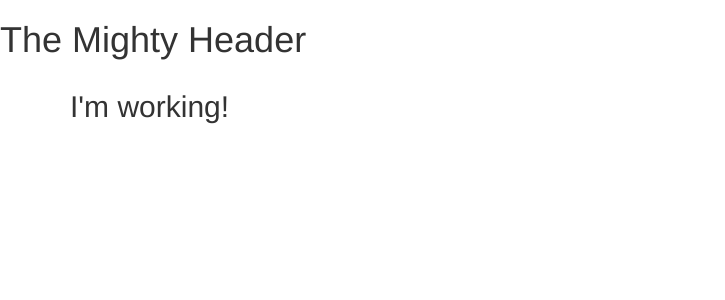
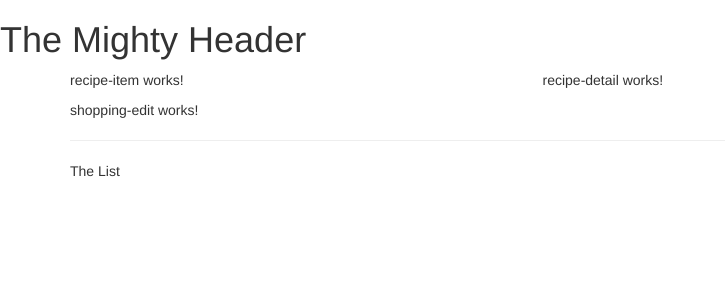
Before and after one commit to martins87/angular-course, an Angular app in the folder course-project/: page / in a window 1280 px wide. Shown: the top 300 px of the page, without its empty margins (0-725 px from the left). Built offline with nearby package versions, Linux system fonts and the light colour scheme.

Commit message:
Edit page layout

```diff
--- a/course-project/src/app/app.component.html
+++ b/course-project/src/app/app.component.html
@@ -2,7 +2,8 @@
 <div class="container">
     <div class="row">
         <div class="col-md-12">
-            <h2>I'm working!</h2>
+            <app-recipes></app-recipes>
+            <app-shopping-list></app-shopping-list>
         </div>
     </div>
 </div>
--- a/course-project/src/app/recipes/recipe-list/recipe-list.component.html
+++ b/course-project/src/app/recipes/recipe-list/recipe-list.component.html
@@ -1 +1 @@
-<p>recipe-list works!</p>
+<app-recipe-item></app-recipe-item>
--- a/course-project/src/app/recipes/recipes.component.html
+++ b/course-project/src/app/recipes/recipes.component.html
@@ -1 +1,8 @@
-<p>recipes works!</p>
+<div class="row">
+    <div class="col-md-5">
+        <app-recipe-list></app-recipe-list>
+    </div>
+    <div class="col-md-">
+        <app-recipe-detail></app-recipe-detail>
+    </div>
+</div>
--- a/course-project/src/app/shopping-list/shopping-list.component.html
+++ b/course-project/src/app/shopping-list/shopping-list.component.html
@@ -1 +1,7 @@
-<p>shopping-list works!</p>
+<div class="row">
+    <div class="col-xs-10">
+        <app-shopping-edit></app-shopping-edit>
+        <hr>
+        <p>The List</p>
+    </div>
+</div>
```
